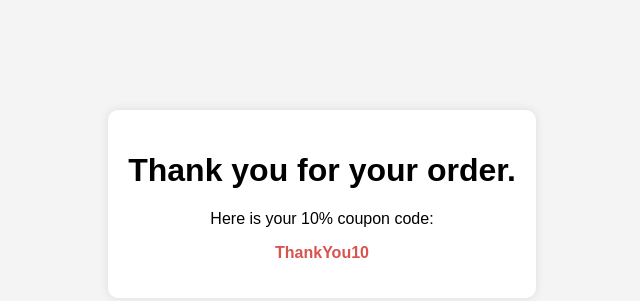
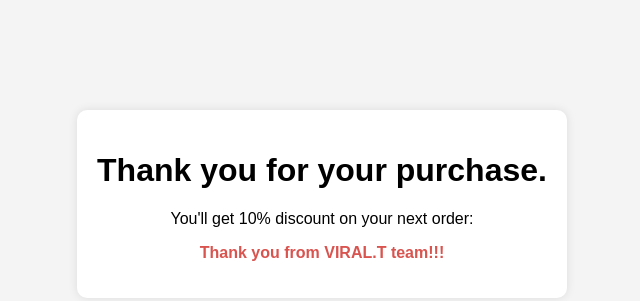
Before and after one commit to TomalYouKnow/ThankYou, a plain HTML site: page index.html in a window 1280 px wide. Shown: the part 196-497 px from the top of the page, without its empty margins (318-958 px from the left). Drawn offline with Linux system fonts and the light colour scheme.

Commit message:
Update index.html

```diff
--- a/index.html
+++ b/index.html
@@ -29,9 +29,9 @@
 </head>
 <body>
     <div class="container">
-        <h1>Thank you for your order.</h1>
-        <p>Here is your 10% coupon code:</p>
-        <p class="coupon">ThankYou10</p>
+        <h1>Thank you for your purchase.</h1>
+        <p>You'll get 10% discount on your next order:</p>
+        <p class="coupon">Thank you from VIRAL.T team!!!</p>
     </div>
 </body>
 </html>
```
